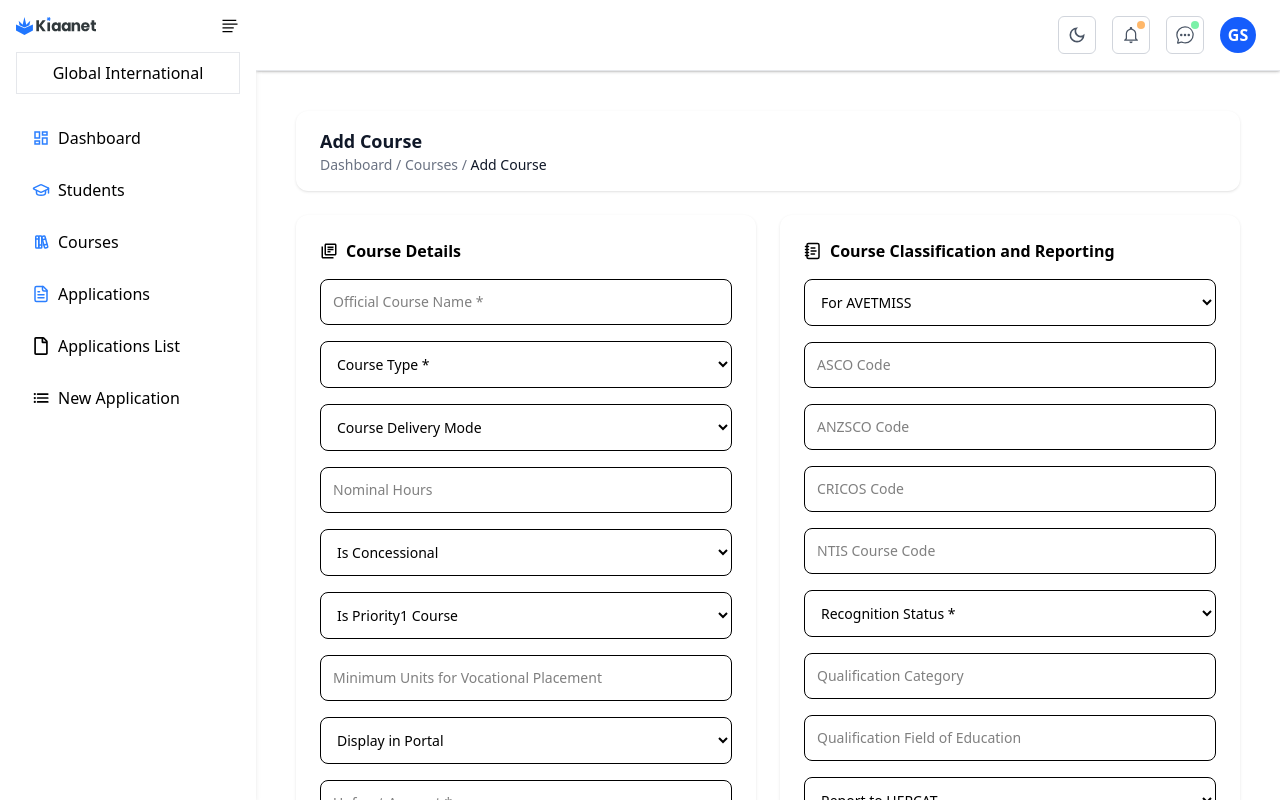
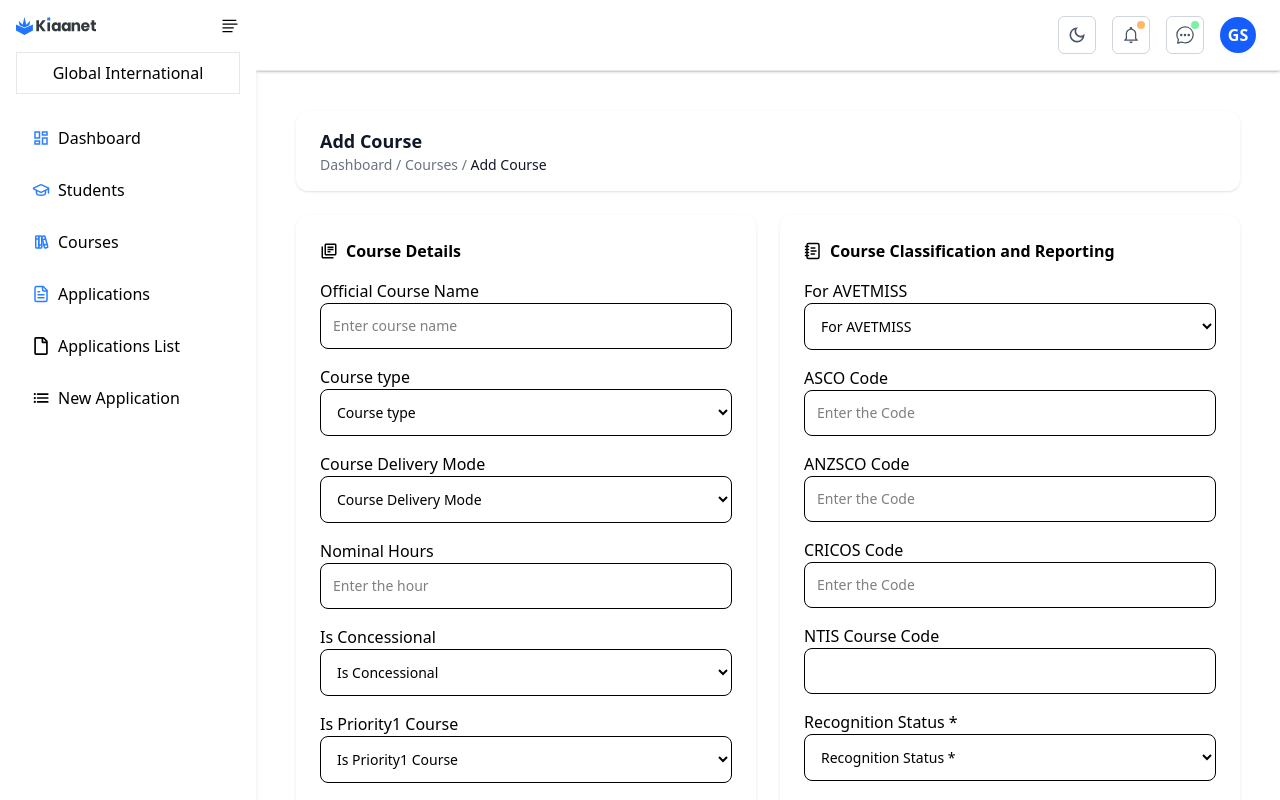
Before and after one commit to Aayesha-baidhya/Kiaanet, a Next.js app: page /dashboard/courses/add_courses in a window 1280 px wide. Built offline with nearby package versions, Linux system fonts and the light colour scheme.

Commit message:
feat: connecting reusable components.

```diff
--- a/src/components/addCourses.tsx
+++ b/src/components/addCourses.tsx
@@ -1,11 +1,13 @@
 "use client";
 import React from "react";
 import { z } from "zod";
-import {  SubmitHandler, useForm } from "react-hook-form";
+import { SubmitHandler, useForm } from "react-hook-form";
 import { LuNotebookText } from "react-icons/lu";
 import { MdOutlineLibraryBooks } from "react-icons/md";
 import { PiBookOpenText } from "react-icons/pi";
 import { zodResolver } from "@hookform/resolvers/zod";
+import CommonTextField from "./shared/forms/commonTextField";
+import CommonSelectField from "./shared/forms/commonSelectField";
 
 const Coursesschema = z.object({
   courseName: z.string().min(1, "Course name is required"),
@@ -20,7 +22,9 @@ const Coursesschema = z.object({
   studyPeriod: z.string().optional(),
   courseDurationType: z.string().optional(),
   domesticDuration: z.string().min(1, "Domestic duration is required"),
-  internationalDuration: z.string().min(1, "International duration is required"),
+  internationalDuration: z
+    .string()
+    .min(1, "International duration is required"),
   holidays: z.string().optional(),
   partTimeDuration: z.string().optional(),
   totalCore: z.string().min(1, "Total core units required"),
@@ -45,8 +49,12 @@ const Coursesschema = z.object({
 type Courses = z.infer<typeof Coursesschema>;
 
 const AddCourses = () => {
-  const { register, handleSubmit } = useForm({
-    resolver: zodResolver(Coursesschema)
+  const {
+    register,
+    handleSubmit,
+    formState: { errors },
+  } = useForm({
+    resolver: zodResolver(Coursesschema),
   });
 
   const onSubmit: SubmitHandler<Courses> = (data: Courses) => {
@@ -79,79 +87,132 @@ const AddCourses = () => {
               Course Details
             </h2>
             <div className="space-y-4">
-              <input
+              {/* <input
                 type="text"
                 placeholder="Official Course Name *"
                 {...register("courseName")}
                 className={inputClass}
               />
-              <select
+              {errors.courseName && (<p>{errors.courseName.message}</p>)} */}
+              <CommonTextField
+                label="Official Course Name"
+                placeholder="Enter course name"
+                registration={register("courseName")}
+                error={errors.courseName}
+              />
+              {/* <select
                 {...register("courseType", {
                   required: "Fill the data",
                 })}
                 className={inputClass}
               >
                 <option value="">Course Type *</option>
-              </select>
-              <select {...register("deliveryMode")} className={inputClass}>
-                <option value="">Course Delivery Mode</option>
-              </select>
-              <input
-                type="text"
-                placeholder="Nominal Hours"
-                {...register("nominalHours")}
-                className={inputClass}
+                <option value="computing">Computing</option>
+              </select> */}
+              <CommonSelectField
+                label="Course type"
+                registration={register("courseType")}
+                error={errors.courseType}
+                options={[
+                  { value: "computing", label: "Computing" },
+                  { value: "iot", label: "IOT" },
+                  { value: "se", label: "Software Engineering" },
+                ]}
               />
-              <select {...register("isConcessional")} className={inputClass}>
-                <option value="">Is Concessional</option>
-              </select>
-              <select {...register("isPriority")} className={inputClass}>
-                <option value="">Is Priority1 Course</option>
-              </select>
-              <input
-                type="text"
-                placeholder="Minimum Units for Vocational Placement"
-                {...register("minUnits")}
-                className={inputClass}
+              <CommonSelectField
+                label="Course Delivery Mode"
+                registration={register("deliveryMode")}
+                error={errors.deliveryMode}
+                options={[
+                  { value: "online", label: "Online" },
+                  { value: "offline", label: "Offline" },
+                ]}
               />
-              <select {...register("displayInPortal")} className={inputClass}>
-                <option value="">Display in Portal</option>
-              </select>
-              <input
-                type="text"
-                placeholder="Upfront Amount *"
-                {...register("upfrontAmount")}
-                className={inputClass}
+              <CommonTextField
+                label="Nominal Hours"
+                placeholder="Enter the hour"
+                registration={register("nominalHours")}
+                error={errors.nominalHours}
               />
-              <input
-                type="text"
-                placeholder="Study Period Value"
-                {...register("studyPeriod")}
-                className={inputClass}
+              <CommonSelectField
+                label="Is Concessional"
+                registration={register("isConcessional")}
+                error={errors.isConcessional}
+                options={[
+                  { value: "yes", label: "Yes" },
+                  { value: "yes", label: "No" },
+                  { value: "maybe", label: "Maybe" },
+                ]}
+              />
+              <CommonSelectField
+                label="Is Priority1 Course"
+                registration={register("isPriority")}
+                error={errors.isPriority}
+                options={[
+                  { value: "yes", label: "Yes" },
+                  { value: "yes", label: "No" },
+                ]}
+              />
+              <CommonTextField
+                label="Minimum Units for Vocational Placement"
+                placeholder="Enter the appropriate data"
+                registration={register("minUnits")}
+                error={errors.minUnits}
+              />
+              <CommonSelectField
+                label="Display in Portal"
+                registration={register("displayInPortal")}
+                error={errors.displayInPortal}
+                options={[
+                  { value: "yes", label: "Yes" },
+                  { value: "yes", label: "No" },
+                ]}
+              />
+              <CommonTextField
+                label="Upfront Amount *"
+                placeholder="Enter the amount"
+                registration={register("upfrontAmount")}
+                error={errors.upfrontAmount}
+              />
+              <CommonTextField
+                label="Study Period Value"
+                placeholder="Enter the value"
+                registration={register("studyPeriod")}
+                error={errors.studyPeriod}
               />
               <select
                 {...register("courseDurationType")}
                 className={inputClass}
               >
                 <option value="">Course Duration Type</option>
+                <option value="4">4 year</option>
               </select>
-              <input
-                type="text"
-                placeholder="Domestic Duration Full Time *"
-                {...register("domesticDuration")}
-                className={inputClass}
+              <CommonSelectField
+                label="Display in Portal"
+                registration={register("displayInPortal")}
+                error={errors.displayInPortal}
+                options={[
+                  { value: "yes", label: "Yes" },
+                  { value: "yes", label: "No" },
+                ]}
               />
-              <input
-                type="text"
-                placeholder="International Duration Full Time *"
-                {...register("internationalDuration")}
-                className={inputClass}
+              <CommonTextField
+                label="Domestic Duration Full Time *"
+                placeholder="Enter the duration"
+                registration={register("domesticDuration")}
+                error={errors.domesticDuration}
               />
-              <input
-                type="text"
-                placeholder="Holidays"
-                {...register("holidays")}
-                className={inputClass}
+              <CommonTextField
+                label="International Duration Full Time *"
+                placeholder="Enter the duration"
+                registration={register("internationalDuration")}
+                error={errors.internationalDuration}
+              />
+              <CommonTextField
+                label="Holidays"
+                placeholder="Enter the holidays"
+                registration={register("holidays")}
+                error={errors.holidays}
               />
               <input
                 type="text"
@@ -159,41 +220,53 @@ const AddCourses = () => {
                 {...register("partTimeDuration")}
                 className={inputClass}
               />
+              <CommonTextField
+                label="Holidays"
+                placeholder="Enter the holidays"
+                registration={register("holidays")}
+                error={errors.holidays}
+              />
               <input
                 type="text"
                 placeholder="Total No. of Core *"
                 {...register("totalCore")}
                 className={inputClass}
               />
-              <input
-                type="text"
-                placeholder="Total No. of Elective *"
-                {...register("totalElective")}
-                className={inputClass}
+              <CommonTextField
+                label="Holidays"
+                placeholder="Enter the holidays"
+                registration={register("holidays")}
+                error={errors.holidays}
               />
-              <input
-                type="text"
-                placeholder="Total No. of Units *"
-                {...register("totalUnits")}
-                className={inputClass}
+              <CommonTextField
+                label="Total No. of Elective *"
+                placeholder="Enter the correct number"
+                registration={register("totalElective")}
+                error={errors.totalElective}
               />
-              <input
-                type="text"
-                placeholder="No. of Terms"
-                {...register("terms")}
-                className={inputClass}
+              <CommonTextField
+                label="Total No. of Units *"
+                placeholder="Enter the units"
+                registration={register("totalUnits")}
+                error={errors.totalUnits}
               />
-              <input
-                type="text"
-                placeholder="No. of Units Per Term"
-                {...register("unitsPerTerm")}
-                className={inputClass}
+              <CommonTextField
+                label="No. of Terms"
+                placeholder="Enter the number"
+                registration={register("terms")}
+                error={errors.terms}
               />
-              <input
-                type="text"
-                placeholder="Coordinator"
-                {...register("coordinator")}
-                className={inputClass}
+              <CommonTextField
+                label="No. of Units Per Term"
+                placeholder="Enter the units"
+                registration={register("unitsPerTerm")}
+                error={errors.unitsPerTerm}
+              />
+              <CommonTextField
+                label="Coordinator"
+                placeholder=""
+                registration={register("coordinator")}
+                error={errors.coordinator}
               />
             </div>
           </div>
@@ -207,59 +280,68 @@ const AddCourses = () => {
                 Course Classification and Reporting
               </h2>
               <div className="space-y-4">
-                <select {...register("avetmiss")} className={inputClass}>
-                  <option value="">For AVETMISS</option>
-                </select>
-                <input
-                  type="text"
-                  placeholder="ASCO Code"
-                  {...register("ascoCode")}
-                  className={inputClass}
+                <CommonSelectField
+                  label="For AVETMISS"
+                  registration={register("avetmiss")}
+                  error={errors.avetmiss}
+                  options={[{ value: "NAT00080", label: "NAT00080" }]}
                 />
-                <input
-                  type="text"
-                  placeholder="ANZSCO Code"
-                  {...register("anzscoCode")}
-                  className={inputClass}
+                <CommonTextField
+                  label="ASCO Code"
+                  placeholder="Enter the Code"
+                  registration={register("ascoCode")}
+                  error={errors.ascoCode}
                 />
-                <input
-                  type="text"
-                  placeholder="CRICOS Code"
-                  {...register("cricosCode")}
-                  className={inputClass}
+                <CommonTextField
+                  label="ANZSCO Code"
+                  placeholder="Enter the Code"
+                  registration={register("anzscoCode")}
+                  error={errors.anzscoCode}
                 />
-                <input
-                  type="text"
-                  placeholder="NTIS Course Code"
-                  {...register("ntisCode")}
-                  className={inputClass}
+                <CommonTextField
+                  label="CRICOS Code"
+                  placeholder="Enter the Code"
+                  registration={register("cricosCode")}
+                  error={errors.cricosCode}
                 />
-                <select
-                  {...register("recognitionStatus")}
-                  className={inputClass}
-                >
-                  <option value="">Recognition Status *</option>
-                </select>
-                <input
-                  type="text"
-                  placeholder="Qualification Category"
-                  {...register("qualificationCategory")}
-                  className={inputClass}
+                <CommonTextField
+                  label="NTIS Course Code"
+                  placeholder=""
+                  registration={register("ntisCode")}
+                  error={errors.ntisCode}
                 />
-                <input
-                  type="text"
-                  placeholder="Qualification Field of Education"
-                  {...register("qualificationField")}
-                  className={inputClass}
+                <CommonSelectField
+                  label="Recognition Status *"
+                  registration={register("recognitionStatus")}
+                  error={errors.recognitionStatus}
+                  options={[{ value: "global", label: "Global" }]}
                 />
-                <select {...register("hepcat")} className={inputClass}>
-                  <option value="">Report to HEPCAT</option>
-                </select>
-                <input
-                  type="text"
-                  placeholder="EFTSL"
-                  {...register("eftsl")}
-                  className={inputClass}
+                <CommonTextField
+                  label="Qualification Category"
+                  placeholder=""
+                  registration={register("qualificationCategory")}
+                  error={errors.qualificationCategory}
+                />
+                <CommonTextField
+                  label="Qualification Field of Education"
+                  placeholder=""
+                  registration={register("qualificationField")}
+                  error={errors.qualificationField}
+                />
+                <CommonSelectField
+                  label="Report to HEPCAT"
+                  registration={register("hepcat")}
+                  error={errors.hepcat}
+                  options={[
+                    { value: "yes", label: "Yes" },
+                    { value: "yes", label: "No" },
+                  ]}
+                />
+                <CommonTextField
+                  label="EFTSL"
+                  placeholder=""
+                  registration={register("eftsl")}
+                  error={errors.eftsl}
                 />
               </div>
             </div>
@@ -271,12 +353,15 @@ const AddCourses = () => {
                 Placement Information
               </h2>
               <div className="space-y-4">
-                <select
-                  {...register("placementRequired")}
-                  className={inputClass}
-                >
-                  <option value="">Is Placement Required?</option>
-                </select>
+                <CommonSelectField
+                  label="Is Placement Required?"
+                  registration={register("placementRequired")}
+                  error={errors.placementRequired}
+                  options={[
+                    { value: "yes", label: "Yes" },
+                    { value: "yes", label: "No" },
+                  ]}
+                />
               </div>
             </div>
           </div>
```
